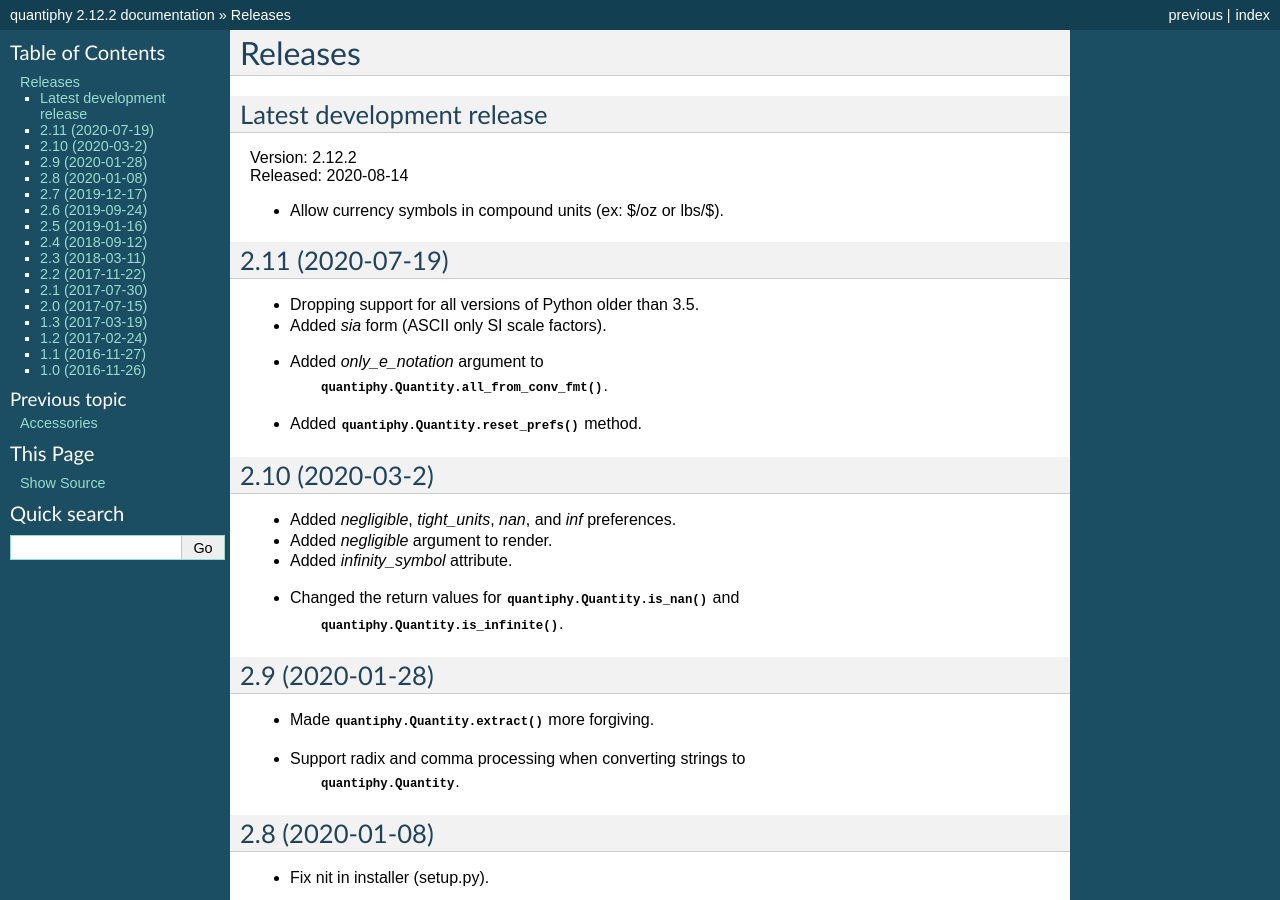
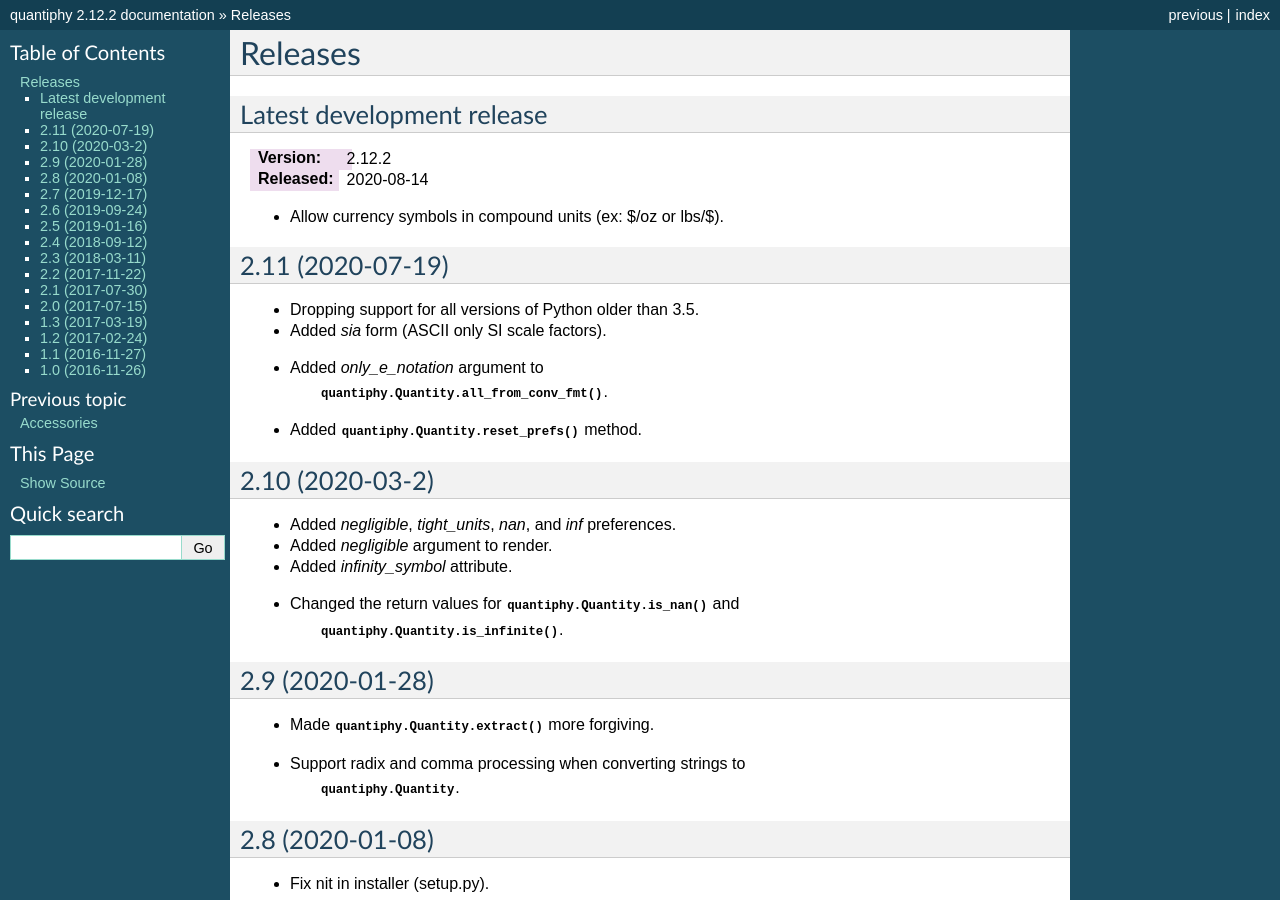
Before and after one commit to KenKundert/quantiphy, a Sphinx documentation site: the page built from doc/releases.rst, in a window 1280 px wide and 900 px high. Built offline with Sphinx 7.4.7, drawn with Linux system fonts in a browser that asks for light colours; some of the changed lines change nothing that is shown.

Commit message:
refine documentation

```diff
--- a/doc/releases.rst
+++ b/doc/releases.rst
@@ -3,8 +3,8 @@ Releases
 
 Latest development release
 --------------------------
-| Version: 2.12.2
-| Released: 2020-08-14
+:Version: 2.12.2
+:Released: 2020-08-14
 
 - Allow currency symbols in compound units (ex: $/oz or lbs/$).
 
--- a/doc/user.rst
+++ b/doc/user.rst
@@ -49,6 +49,7 @@ than the alternatives. The most common SI scale factors are:
 |   p (10\ :sup:`-12`) pico
 |   f (10\ :sup:`-15`) fempto
 |   a (10\ :sup:`-18`) atto
+|
 
 Numbers with SI scale factors are commonly used in science and engineering
 to represent physical quantities because it is easy to read and write numbers
@@ -245,6 +246,7 @@ When given as a string, the number may use any of the following scale factors
 |   a (10\ :sup:`-18`) atto
 |   z (10\ :sup:`-21`) zepto
 |   y (10\ :sup:`-24`) yocto
+|
 
 In addition, the units must start with a letter or any of these characters:
 ``%√°ÅΩƱ``, and may be followed by those characters or digits or any of these
@@ -804,6 +806,7 @@ following scale factors could be used:
 |   a (10\ :sup:`-18`) atto
 |   z (10\ :sup:`-21`) zepto
 |   y (10\ :sup:`-24`) yocto
+|
 
 However, only the scale factors listed in the *output_sf* preference are
 actually used, and by default that is set to 'TGMkmunpfa', which avoids the more
```
